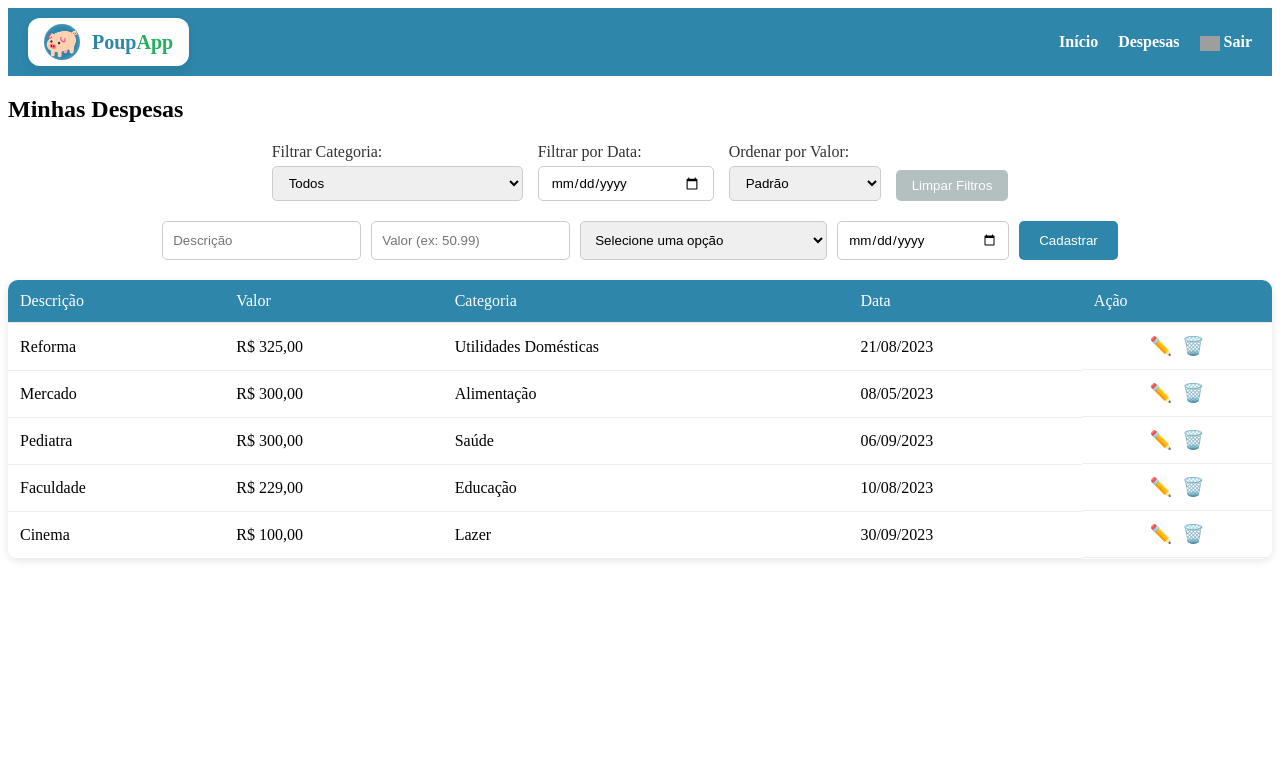
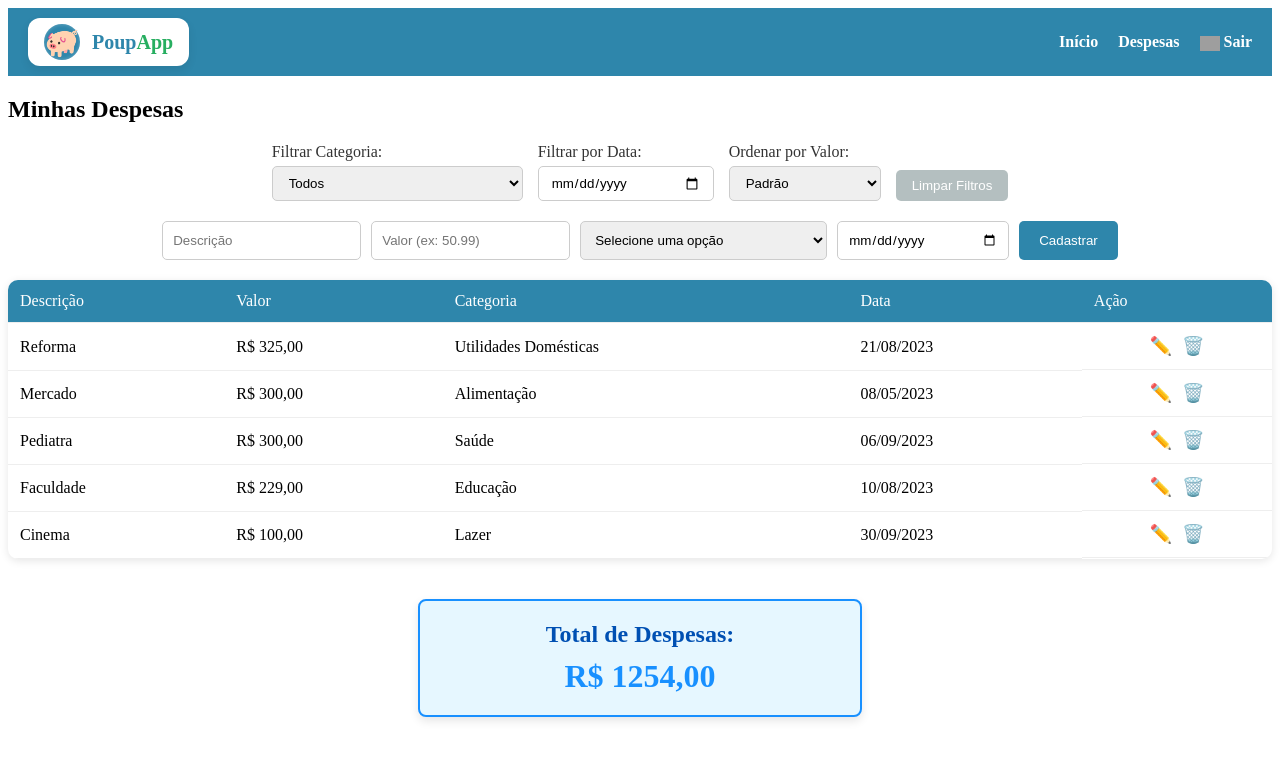
Before and after one commit to amanda-holanda/poupapp, a React (Vite) app: page / in a window 1280 px wide. Shown: the top 760 px of the page. Built offline with nearby package versions, Linux system fonts and the light colour scheme; grey boxes are pictures that could not be loaded.

Commit message:
feat: adiciona exibição do total de despesas no final da página

```diff
--- a/src/App.jsx
+++ b/src/App.jsx
@@ -3,6 +3,10 @@ import TopBar from './components/TopBar';
 import Filters from './components/Filters';
 import ExpenseForm from './components/ExpenseForm';
 import ExpenseTable from './components/ExpenseTable';
+import TotalDespesas from './components/TotalDespesas';
+
+
+
 import './App.css';
 
 const App = () => {
@@ -219,6 +223,7 @@ const App = () => {
             onEdit={handleEditExpense}
           />
         )}
+        <TotalDespesas expenses={filteredExpenses} />
       </div>
     </div>
   );
--- a/src/components/TopBar/index.jsx
+++ b/src/components/TopBar/index.jsx
@@ -1,4 +1,5 @@
 import './styles.css';
+
 
 const TopBar = () => {
   return (
--- /dev/null
+++ b/src/components/TotalDespesas/index.jsx
@@ -0,0 +1,19 @@
+import './style.css';
+
+const TotalDespesas = ({ expenses }) => {
+  const total = expenses.reduce((acc, curr) => {
+    const valor = parseFloat(curr.value.replace(',', '.'));
+    return acc + (isNaN(valor) ? 0 : valor);
+  }, 0);
+
+  return (
+    <div className="total-despesas-container">
+      <h2>Total de Despesas:</h2>
+      <div className="total-valor">
+        R$ {total.toFixed(2).replace('.', ',')}
+      </div>
+    </div>
+  );
+};
+
+export default TotalDespesas;
--- /dev/null
+++ b/src/components/TotalDespesas/style.css
@@ -0,0 +1,22 @@
+.total-despesas-container {
+  margin: 40px auto;
+  padding: 20px;
+  max-width: 400px;
+  background-color: #e6f7ff;
+  border: 2px solid #1890ff;
+  border-radius: 8px;
+  text-align: center;
+  box-shadow: 0 4px 10px rgba(0,0,0,0.1);
+}
+
+.total-despesas-container h2 {
+  margin: 0 0 10px;
+  font-size: 24px;
+  color: #0050b3;
+}
+
+.total-valor {
+  font-size: 32px;
+  font-weight: bold;
+  color: #1890ff;
+}
```
Also changed, not shown: 1 other file (tests, documents, lock files or other folders).
